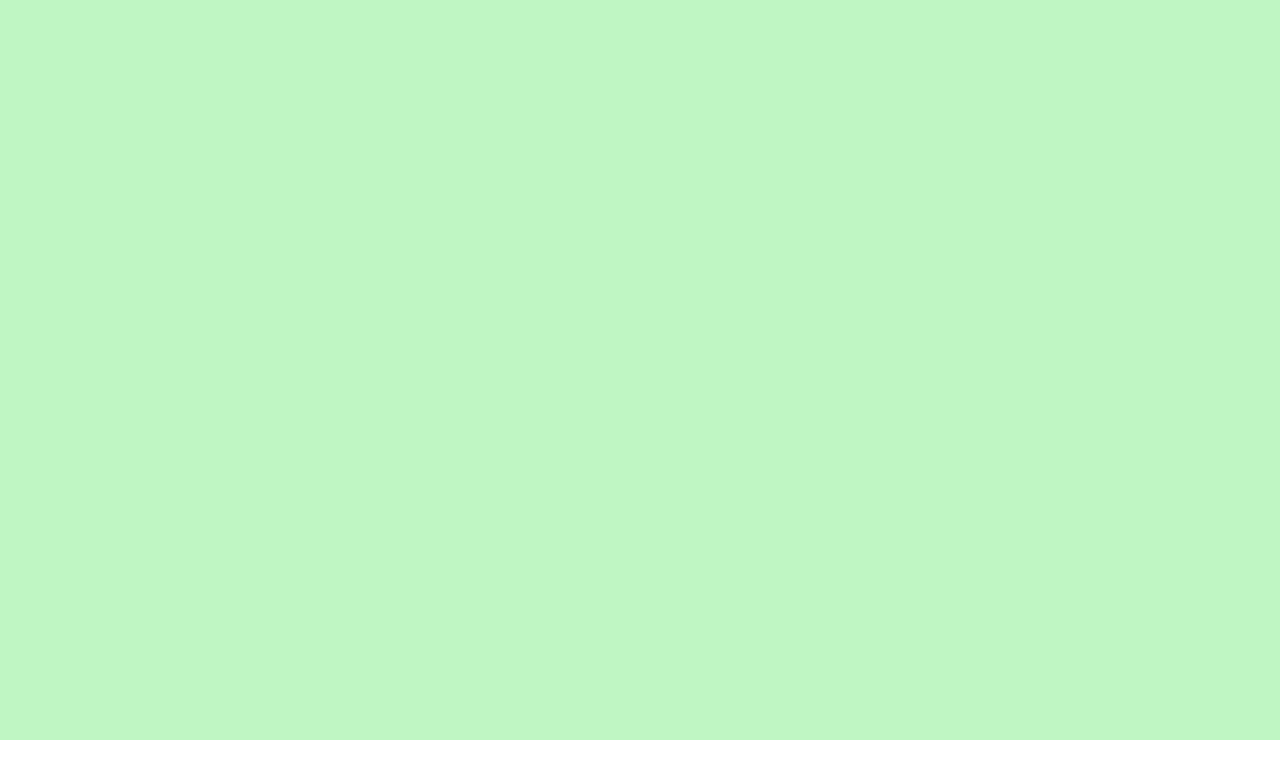
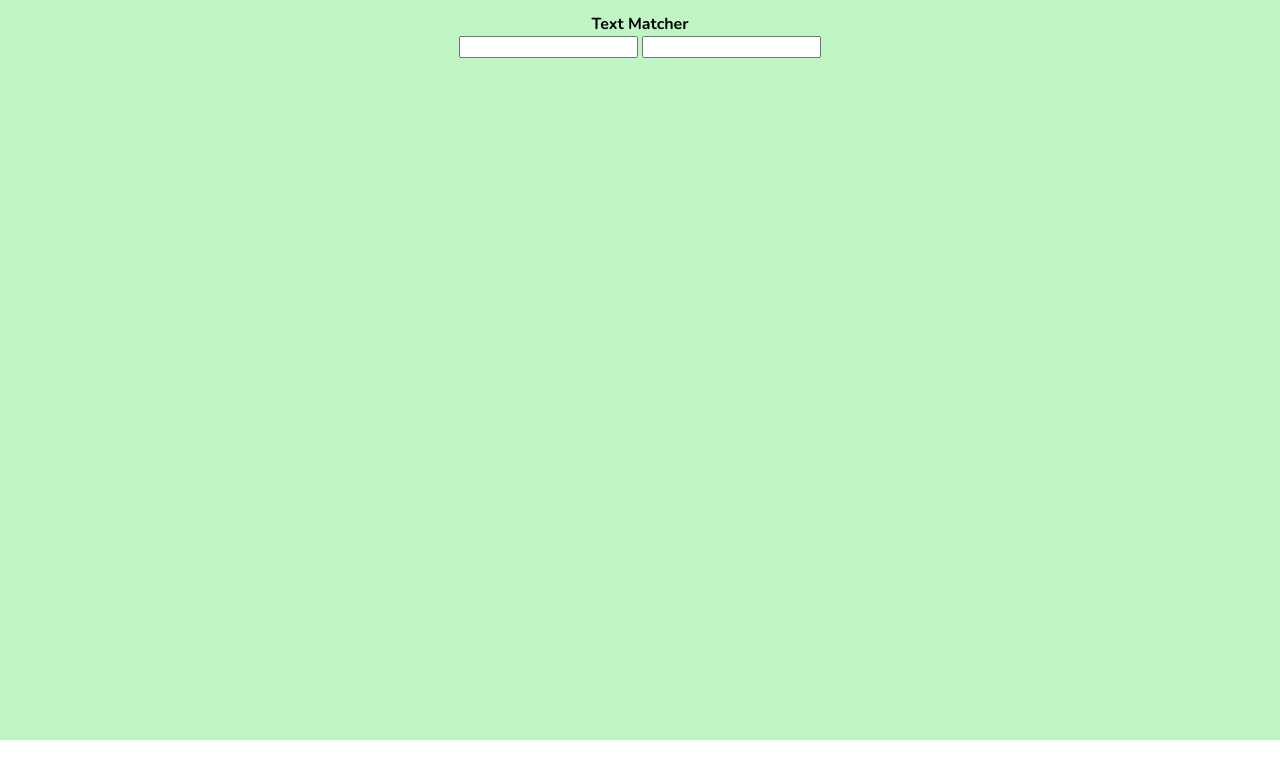
Before and after one commit to TanmayVidhate/Text-Matcher, a plain HTML site: page index.html in a window 1280 px wide. Drawn offline with nearby package versions, Linux system fonts and the light colour scheme.

Commit message:
add p tag and input tag

```diff
--- a/index.html
+++ b/index.html
@@ -9,7 +9,9 @@
 <body>
     <div class="main">
         <div class="input-boxs-holder">
-
+            <p>Text Matcher</p>
+            <input type="text" id="input-field1" />
+            <input type="text" id="input-field2" />
         </div>
     </div>
 </body>
--- a/style.css
+++ b/style.css
@@ -16,3 +16,11 @@
     /* border:5px solid red; */
     background-color: #BFF6C3;
 }
+
+.input-boxs-holder {
+    width: 100%;
+    /* border: 1px solid red; */
+    text-align: center;
+    padding: 1vw;
+
+}
```
